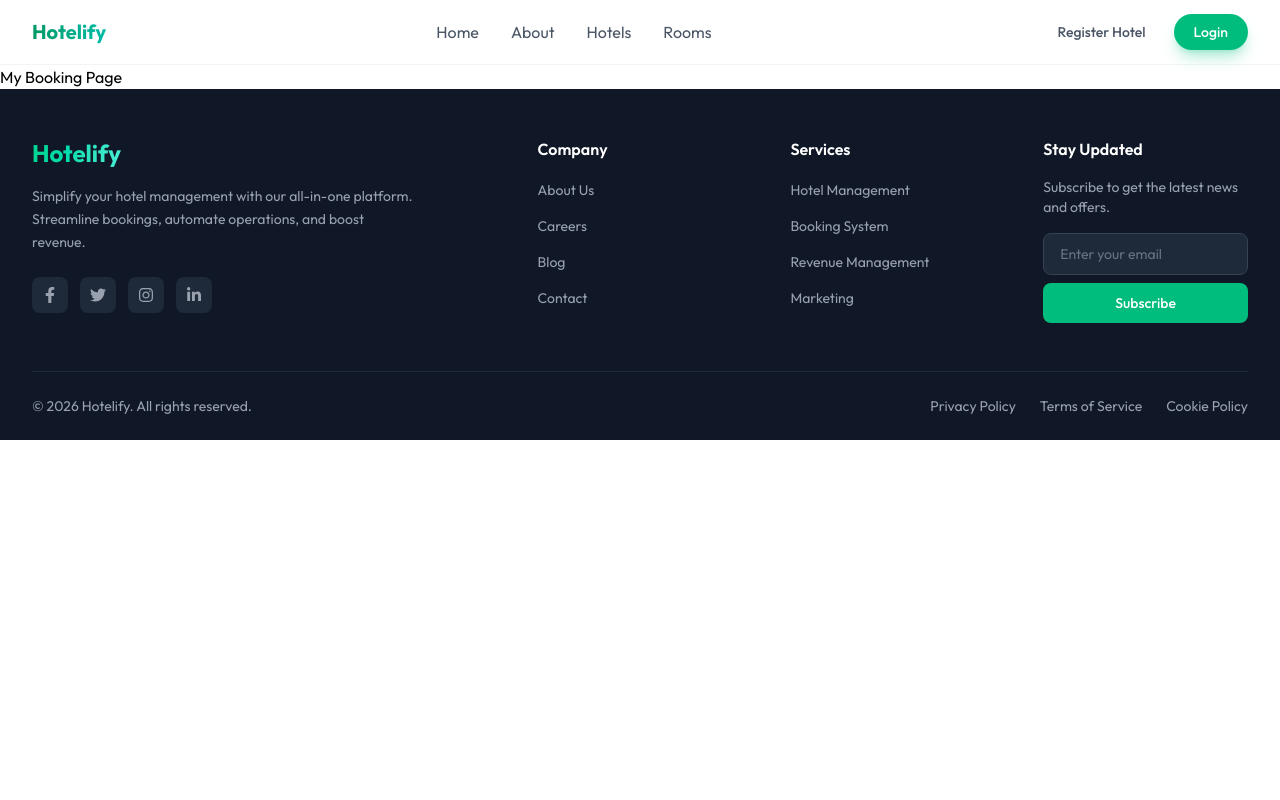
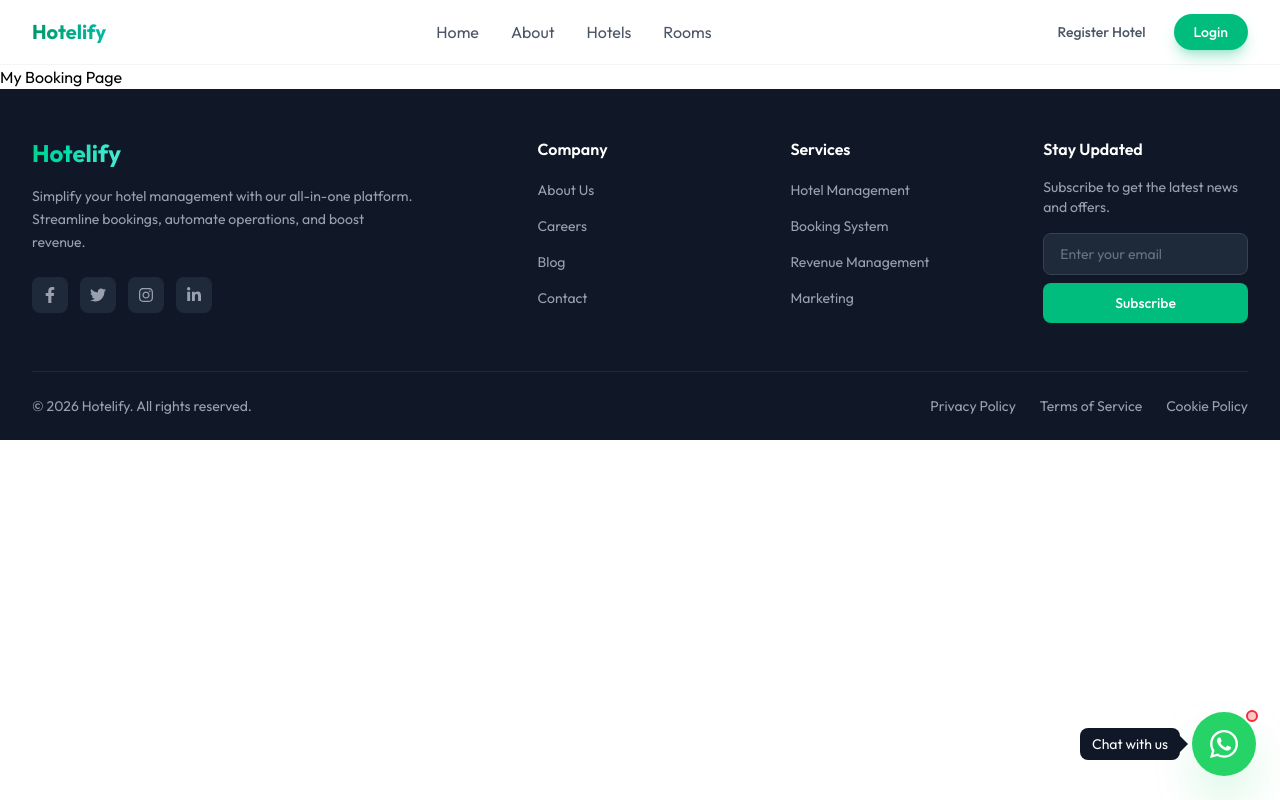
Before and after one commit to asifakbar-aruxstudio/Hotelify, a React (Vite) app: page /my-booking in a window 1280 px wide. Built offline with nearby package versions, Linux system fonts and the light colour scheme.

Commit message:
feat: add WhatsAppWidget component with quick message options and animations; update App component to use new widget

```diff
--- a/package.json
+++ b/package.json
@@ -12,6 +12,7 @@
   "dependencies": {
     "@heroicons/react": "^2.2.0",
     "@tailwindcss/vite": "^4.2.2",
+    "framer-motion": "^12.38.0",
     "lucide-react": "^1.7.0",
     "motion": "^12.38.0",
     "react": "^19.2.4",
--- a/src/App.jsx
+++ b/src/App.jsx
@@ -1,7 +1,7 @@
 import React from 'react'
 import {Routes, Route, useLocation } from 'react-router-dom'
 import Navbar from './components/Navbar';
-import Whatsapp from './pages/Whatsapp';
+import WhatsAppWidget from './pages/Whatsapp';
 import Home from './pages/Home';
 import About from './pages/About';
 import Hotels from './pages/Hotels';
@@ -22,8 +22,6 @@ function App() {
       {!ownerPath && <Navbar />}
 
       <Routes>
-        <Route path="/whatsapp" element={<Whatsapp />} />
-
           <Route path="/" element={<Home />} />
           <Route path="/about" element={<About />} />
           <Route path="/hotels" element={<Hotels />} />
@@ -32,11 +30,10 @@ function App() {
           <Route path="/login" element={<Login />} />
           <Route path="/signup" element={<SignUp />} />
           <Route path="/my-booking" element={<MyBooking />} />
+      </Routes>
 
-        </Routes>
-        {
-          !ownerPath && <Footer />
-        }
+      {!ownerPath && <WhatsAppWidget />}
+      {!ownerPath && <Footer />}
     </>
   )
 }
--- a/src/pages/Home.jsx
+++ b/src/pages/Home.jsx
@@ -1,11 +1,10 @@
 import { useState, useEffect } from "react";
 import { Link } from "react-router-dom";
-import {AnimatePresence } from "motion/react";
+import { AnimatePresence } from "motion/react";
 import { MapPinIcon, CalendarIcon, UsersIcon, ChevronDownIcon } from "@heroicons/react/24/outline";
 import { MagnifyingGlassIcon } from "@heroicons/react/24/outline";
 import { HiChevronDown } from "react-icons/hi";
 import { motion } from "framer-motion";
-
 const heroImages = [
   "https://images.unsplash.com/photo-1566073771259-6a8506099945?w=1920&q=80",
   "https://images.unsplash.com/photo-1582719508461-905c673771fd?w=1920&q=80",
--- a/src/pages/Whatsapp.jsx
+++ b/src/pages/Whatsapp.jsx
@@ -1,22 +1,149 @@
-import React from 'react'
+import { useState } from 'react';
 import { FaWhatsapp } from 'react-icons/fa';
-import { Link } from 'react-router-dom';
+import { motion, AnimatePresence } from 'framer-motion'; // eslint-disable-line no-unused-vars
+import { HiXMark, HiChatBubbleLeftRight } from 'react-icons/hi2';
 
-function Whatsapp() {
+const quickMessages = [
+  "I need help with booking",
+  "I have a question about rooms",
+  "I want to know about prices",
+  "I need to modify my reservation"
+];
+
+const WhatsAppWidget = () => {
+  const [isOpen, setIsOpen] = useState(false);
+  const [showTooltip, setShowTooltip] = useState(true);
+  const phoneNumber = '+923153933660';
+
+  const handleQuickMessage = (message) => {
+    const encodedMessage = encodeURIComponent(message);
+    window.open(`https://wa.me/${phoneNumber}?text=${encodedMessage}`, '_blank');
+  };
+
+  const handleCustomMessage = () => {
+    const message = prompt('Enter your message:');
+    if (message) {
+      handleQuickMessage(message);
+    }
+  };
+
   return (
-    <>
+    <div className="fixed bottom-6 right-6 z-50 flex flex-col items-end gap-3">
+      <AnimatePresence>
+        {isOpen && (
+          <motion.div
+            initial={{ opacity: 0, y: 20, scale: 0.9 }}
+            animate={{ opacity: 1, y: 0, scale: 1 }}
+            exit={{ opacity: 0, y: 20, scale: 0.9 }}
+            transition={{ type: 'spring', damping: 25, stiffness: 300 }}
+            className="bg-white rounded-2xl shadow-2xl w-[320px] sm:w-[360px] overflow-hidden mb-3"
+          >
+            <div className="bg-[#25D366] p-4 flex items-center gap-3">
+              <div className="w-10 h-10 rounded-full bg-white/20 flex items-center justify-center">
+                <FaWhatsapp className="w-5 h-5 text-white" />
+              </div>
+              <div className="flex-1">
+                <h3 className="text-white font-semibold">Hotelify Support</h3>
+                <p className="text-white/80 text-sm">We typically reply within minutes</p>
+              </div>
+              <button
+                onClick={() => setIsOpen(false)}
+                className="p-2 hover:bg-white/20 rounded-full transition-colors"
+              >
+                <HiXMark className="w-5 h-5 text-white" />
+              </button>
+            </div>
 
-     <Link
-        to="https://wa.me/1234567890"
-        target="_blank"
-        rel="noopener noreferrer"
-        aria-label="Chat on WhatsApp"
-        className="fixed bottom-6 right-6 z-50 bg-[#25D366] hover:bg-[#20BD5A] text-white p-4 rounded-full shadow-2xl shadow-[#25D366]/40 transition-all duration-300 hover:scale-110"
+            <div className="p-4 bg-gradient-to-b from-gray-50 to-white">
+              <p className="text-gray-600 text-sm mb-4">
+                👋 Hi there! How can we help you today?
+              </p>
+
+              <div className="space-y-2">
+                {quickMessages.map((msg, index) => (
+                  <button
+                    key={index}
+                    onClick={() => handleQuickMessage(msg)}
+                    className="w-full p-3 text-left bg-white border border-gray-200 rounded-xl hover:border-[#25D366] hover:bg-[#25D366]/5 transition-all duration-200 group"
+                  >
+                    <span className="text-gray-700 text-sm group-hover:text-[#25D366]">
+                      {msg}
+                    </span>
+                  </button>
+                ))}
+              </div>
+
+              <button
+                onClick={handleCustomMessage}
+                className="w-full mt-3 p-3 flex items-center justify-center gap-2 bg-[#25D366] text-white rounded-xl hover:bg-[#20BD5A] transition-colors"
+              >
+                <HiChatBubbleLeftRight className="w-5 h-5" />
+                <span className="font-medium">Custom Message</span>
+              </button>
+            </div>
+
+            <div className="bg-gray-50 px-4 py-3 flex items-center justify-center gap-2 border-t">
+              <div className="w-2 h-2 bg-green-500 rounded-full animate-pulse" />
+              <span className="text-xs text-gray-500">Online now</span>
+            </div>
+          </motion.div>
+        )}
+      </AnimatePresence>
+
+      <AnimatePresence>
+        {isOpen && (
+          <motion.div
+            initial={{ opacity: 0, scale: 0.8 }}
+            animate={{ opacity: 1, scale: 1 }}
+            exit={{ opacity: 0, scale: 0.8 }}
+            className="bg-white rounded-2xl shadow-lg p-3 mb-2 hidden sm:block"
+          >
+            <p className="text-gray-600 text-sm">Questions? We are here to help!</p>
+          </motion.div>
+        )}
+      </AnimatePresence>
+
+      <motion.button
+        onClick={() => {
+          setIsOpen(!isOpen);
+          if (!isOpen) setShowTooltip(false);
+        }}
+        whileHover={{ scale: 1.1 }}
+        whileTap={{ scale: 0.95 }}
+        className="relative group"
       >
-        <FaWhatsapp className="w-6 h-6" />
-      </Link>
-    </>
-  )
-}
+        <AnimatePresence>
+          {!isOpen && showTooltip && (
+            <motion.div
+              initial={{ opacity: 0, x: 10 }}
+              animate={{ opacity: 1, x: 0 }}
+              exit={{ opacity: 0, x: 10 }}
+              className="absolute right-full mr-3 top-1/2 -translate-y-1/2 bg-gray-900 text-white px-3 py-1.5 rounded-lg text-sm whitespace-nowrap hidden sm:block"
+            >
+              Chat with us
+              <span className="absolute left-full top-1/2 -translate-y-1/2 border-8 border-transparent border-l-gray-900" />
+            </motion.div>
+          )}
+        </AnimatePresence>
 
-export default Whatsapp
+        <div className={`w-14 h-14 sm:w-16 sm:h-16 rounded-full flex items-center justify-center transition-all duration-300 ${
+          isOpen
+            ? 'bg-gray-800 rotate-90'
+            : 'bg-[#25D366] hover:bg-[#20BD5A] shadow-2xl shadow-[#25D366]/40'
+        }`}>
+          {isOpen ? (
+            <HiXMark className="w-7 h-7 text-white" />
+          ) : (
+            <FaWhatsapp className="w-7 h-7 sm:w-8 sm:h-8 text-white" />
+          )}
+        </div>
+
+        <span className="absolute -top-1 -right-1 w-4 h-4 bg-red-500 rounded-full border-2 border-white flex items-center justify-center">
+          <span className="w-2 h-2 bg-white rounded-full animate-pulse" />
+        </span>
+      </motion.button>
+    </div>
+  );
+};
+
+export default WhatsAppWidget;
```
Also changed, not shown: 1 other file (tests, documents, lock files or other folders).
